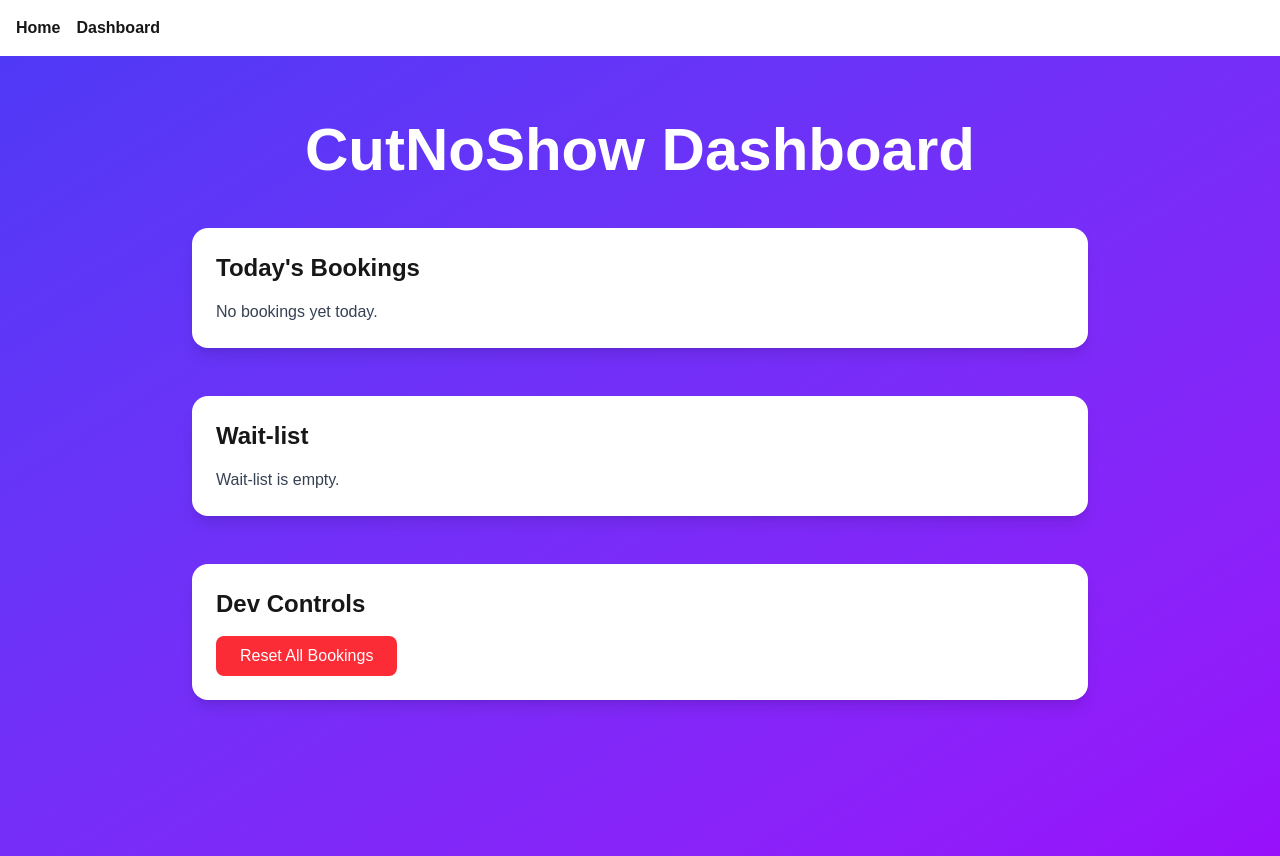
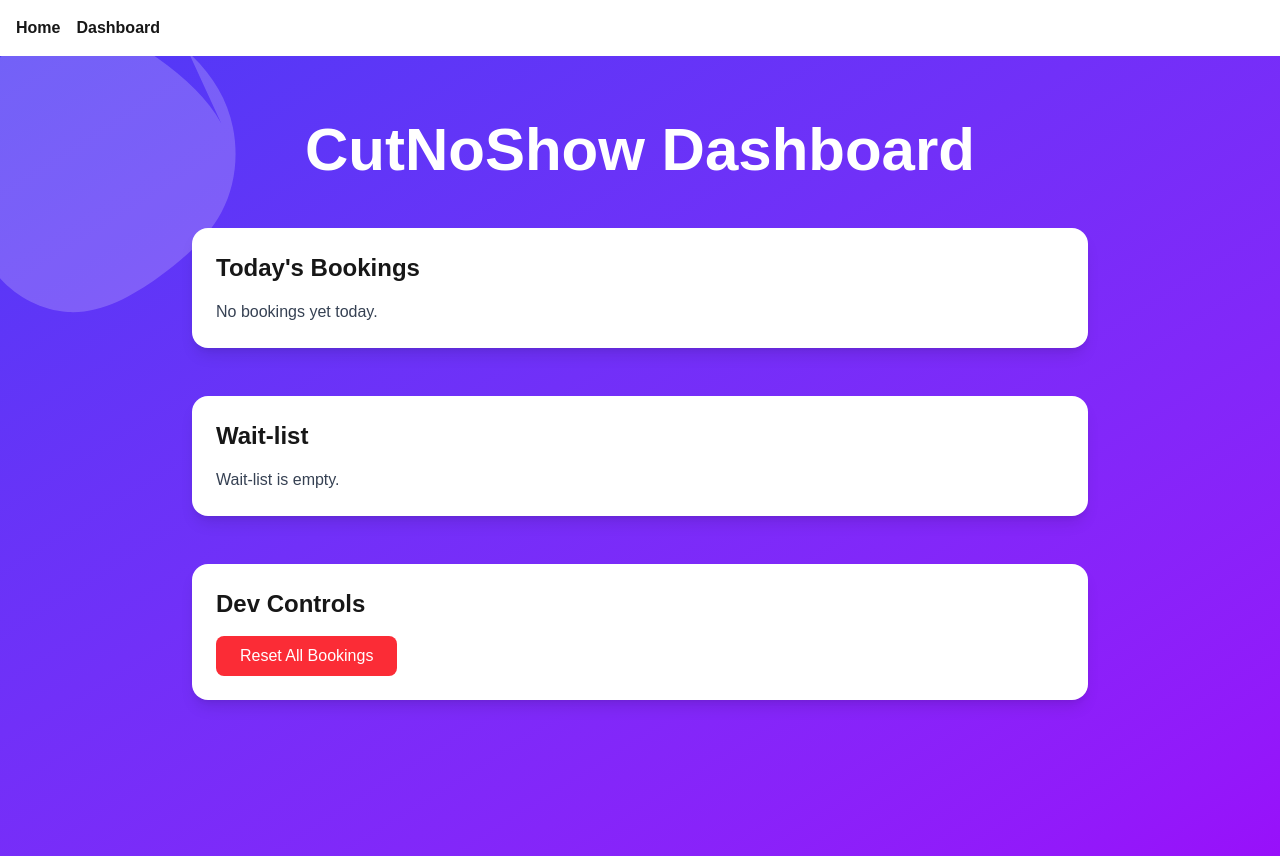
Before and after one commit to Zasif712/cutno-show, a Next.js app: page /dashboard in a window 1280 px wide. Built offline with nearby package versions, Linux system fonts and the light colour scheme.

Commit message:
Fixing dashbaord loading again

```diff
--- a/app/dashboard/page.tsx
+++ b/app/dashboard/page.tsx
@@ -1,27 +1,10 @@
 // app/dashboard/page.tsx
 import React from "react";
 import DevControls from "@/components/DevControls";
+import { bookings, waitlist } from "@/lib/bookings";
 
-// Define Booking type for clarity
-type Booking = {
-  slotId: number;
-  time: string;
-  phone: string;
-  bookedAt: number;
-};
-
-type Data = {
-  bookings: Booking[];
-  waitlist: string[];
-};
-
-export const dynamic = 'force-dynamic';
-
-export default async function DashboardPage() {
-  // Fetch and assert type of the JSON response
-  const res = await fetch("/api/bookings", { cache: "no-store" });
-  const { bookings, waitlist }: Data = (await res.json()) as Data;
-
+// Render dashboard directly from in-memory store
+export default function DashboardPage() {
   return (
     <section
       className="relative flex flex-col items-center justify-start text-center
@@ -29,7 +12,13 @@ export default async function DashboardPage() {
     >
       {/* Decorative blob */}
       <div className="absolute -top-20 -left-20 opacity-20 w-96 h-96">
-        {/* SVG omitted for brevity */}
+        <svg viewBox="0 0 200 200" xmlns="http://www.w3.org/2000/svg">
+          <path
+            fill="#fff"
+            d="M40,-60C52,-49,60,-36,63,-21C66,-6,64,10,57,23C50,36,38,47,24,57C10,67,-6,76,-23,75C-40,74,-57,63,-65,48C-73,33,-71,16,-71,0C-71,-16,-73,-33,-65,-48C-57,-63,-40,-74,-23,-75C-6,-76,10,-67,24,-57C38,-47,50,-36,57,-23Z"
+            transform="translate(100 100)"
+          />
+        </svg>
       </div>
 
       <div className="relative z-10 w-full max-w-4xl space-y-12">
@@ -50,7 +39,7 @@ export default async function DashboardPage() {
                 </tr>
               </thead>
               <tbody>
-                {bookings.map((b: Booking) => (
+                {bookings.map((b) => (
                   <tr key={`${b.phone}-${b.bookedAt}`} className="border-b">
                     <td className="px-4 py-2">{b.time}</td>
                     <td className="px-4 py-2">{b.phone}</td>
@@ -74,7 +63,7 @@ export default async function DashboardPage() {
           <h2 className="text-2xl font-semibold mb-4">Wait-list</h2>
           {waitlist.length > 0 ? (
             <ul className="list-disc list-inside text-gray-900">
-              {waitlist.map((phone: string) => (
+              {waitlist.map((phone) => (
                 <li key={phone} className="py-1">{phone}</li>
               ))}
             </ul>
```
